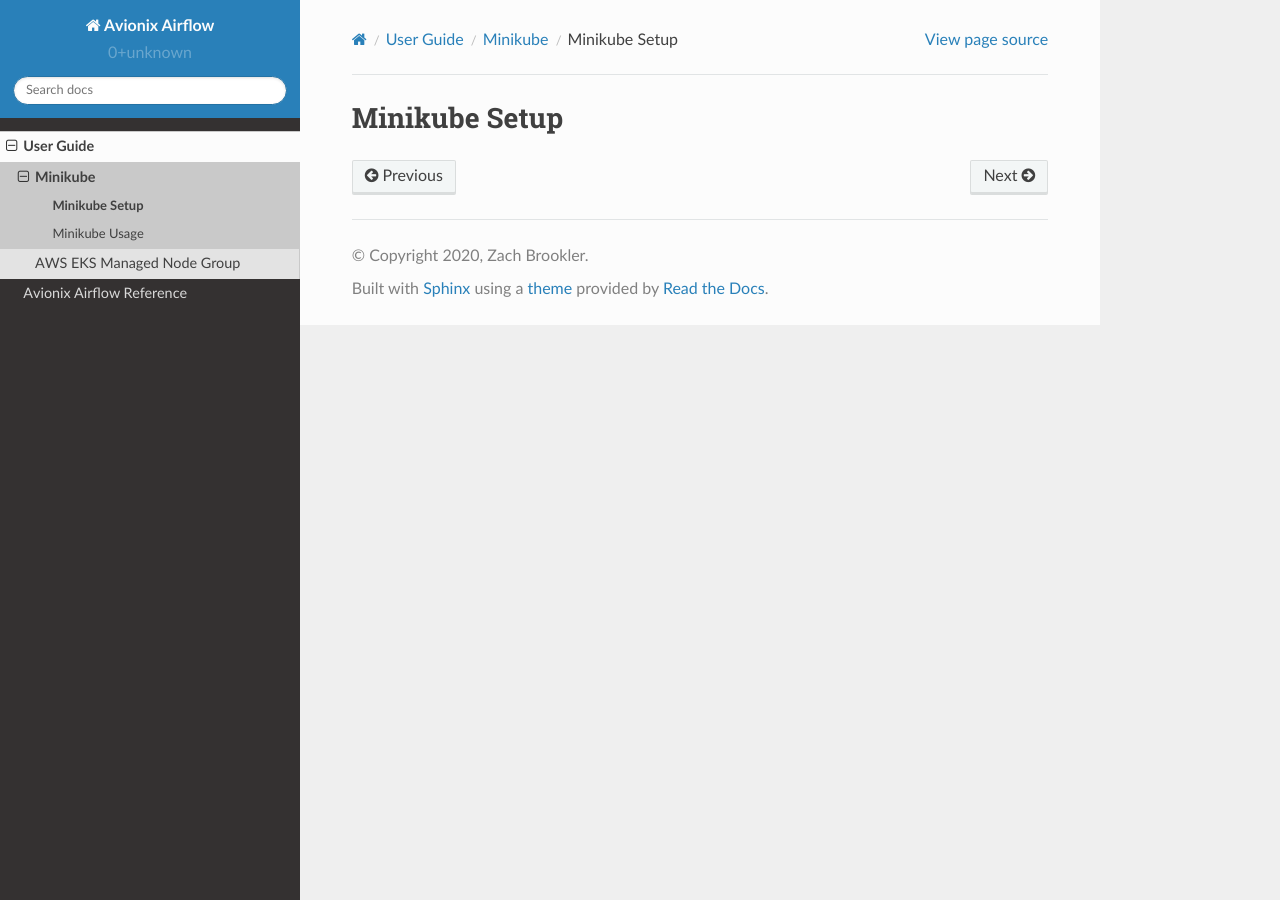
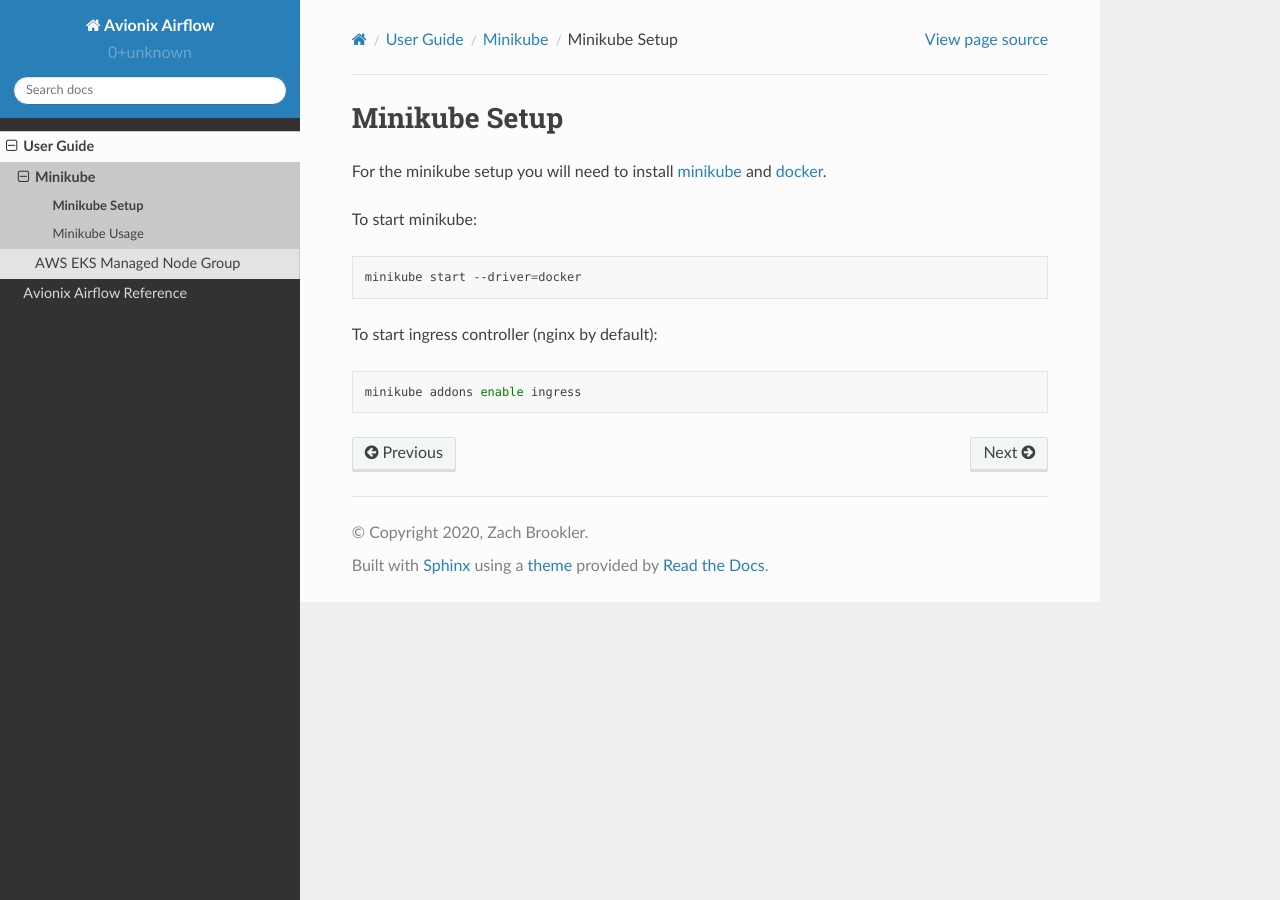
Before and after one commit to zbrookle/avionix_airflow, a Sphinx documentation site: the page built from docs/source/user_guide/minikube/setup.rst, in a window 1280 px wide. Built offline with Sphinx 7.4.7 and the Read the Docs theme 2.0.0, drawn with Linux system fonts in a browser that asks for light colours.

Commit message:
DOC: Add minikube setup

```diff
--- a/docs/source/user_guide/minikube/setup.rst
+++ b/docs/source/user_guide/minikube/setup.rst
@@ -1,2 +1,18 @@
 Minikube Setup
 ==============
+
+For the minikube setup you will need to install `minikube <https://kubernetes
+.io/docs/tasks/tools/install-minikube/>`__ and `docker <https://docs.docker
+.com/get-docker/>`__.
+
+To start minikube:
+
+.. code-block:: bash
+
+    minikube start --driver=docker
+
+To start ingress controller (nginx by default):
+
+.. code-block:: bash
+
+    minikube addons enable ingress
```
